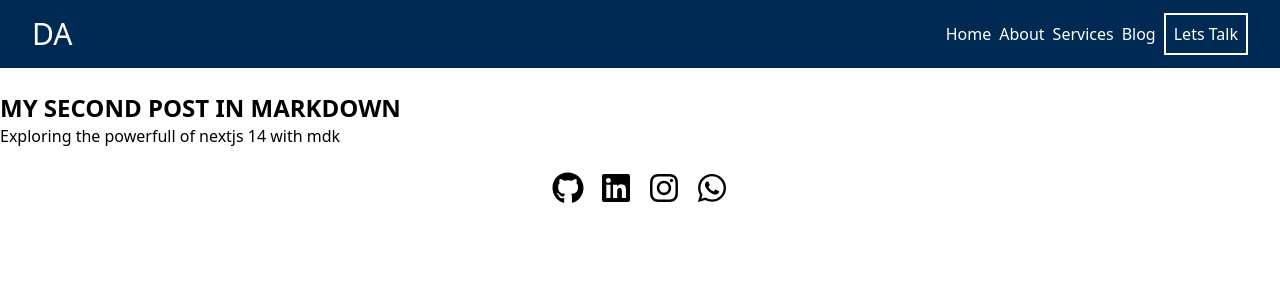
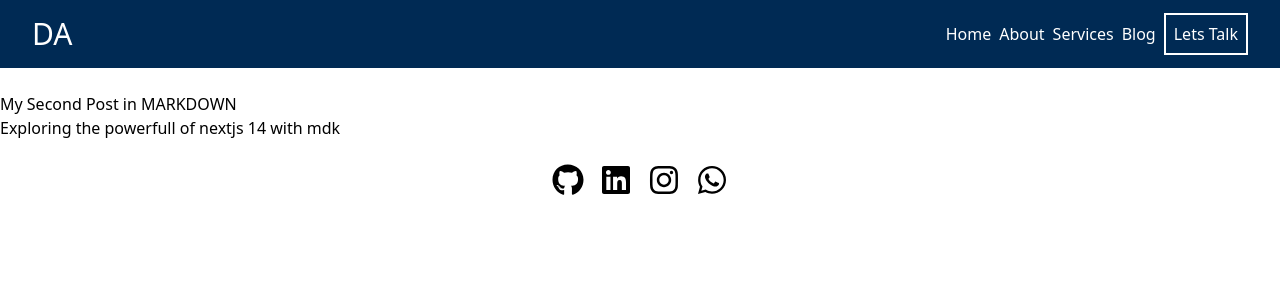
Before and after one commit to DanielCArce/Daniel-Arce-Website, a Next.js app: page /blog/MySecondPost in a window 1280 px wide. Shown: the top 300 px of the page. Built offline with nearby package versions, Linux system fonts and the light colour scheme.

Commit message:
add types to components

```diff
--- a/app/(blog)/blog/[slug]/page.tsx
+++ b/app/(blog)/blog/[slug]/page.tsx
@@ -1,15 +1,11 @@
 import { getAllPosts, getPostContent } from "@/libs/readPosts"
 import SocialWidget from '@/components/SocialWidget'
 import {MDXRemote} from 'next-mdx-remote/rsc'
-type Components = {
-    children: JSX.Element
+const H1Component = (props: any) => {
+    return (<h1 {...props}>{ props.children}</h1>)
 }
-const components = {
-  h1: (props :Components) => (
-    <h1 {...props} className="text-2xl font-bold uppercase">
-      {props.children}
-    </h1>
-  ),
+const CustomComponents = {
+    H1Component
 }
 export async function generateStaticParams() {
     const allPosts = await getAllPosts()
@@ -27,7 +23,7 @@ async function Page({ params }: { params: { slug: string } }){
     const {content} = await getPostContent(params.slug)
     return (
         <>
-            <MDXRemote source={content} options={{parseFrontmatter:true}} components={components}/>
+            <MDXRemote source={content} options={{parseFrontmatter:true}} components={CustomComponents}/>
         <SocialWidget/>
         </>
     )
```
